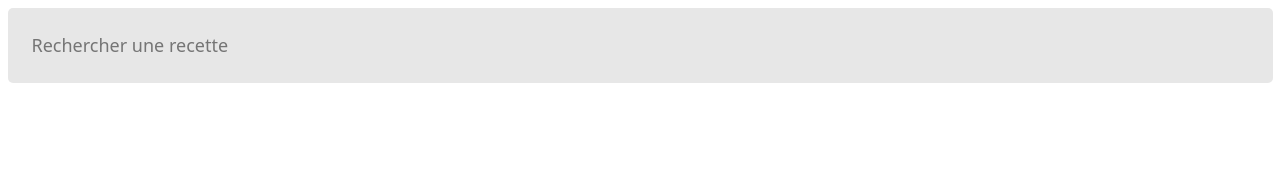
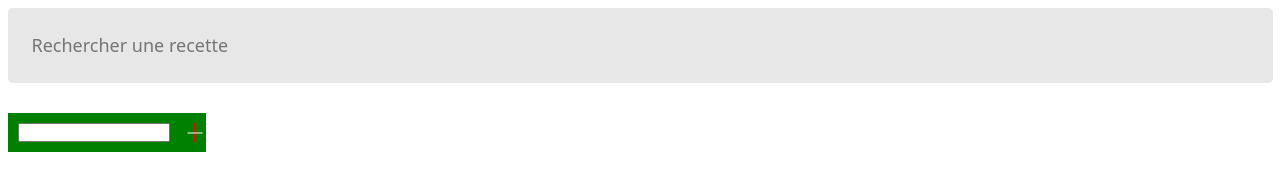
Before and after one commit to artveraa/Projet-7, a plain HTML site: page index.html in a window 1280 px wide. Shown: the part 145-336 px from the top of the page. Drawn offline with nearby package versions, Linux system fonts and the light colour scheme.

Commit message:
commencement select button

```diff
--- a/index.html
+++ b/index.html
@@ -28,5 +28,22 @@
     </div>
 </header>
 
+<main>
+    <div class="container-xxl">
+        <div class="row">
+            <div class="col-12 col-md-2">
+                <div class="select select__ingredients">
+                    <input type="text">
+                    <div class="icon-container">
+                        <div class="icon"></div>
+                    </div>
+                </div>
+            </div>
+            <div class="col-12 col-md-3"></div>
+            <div class="col-12 col-md-3"></div>
+        </div>
+    </div>
+</main>
+
 </body>
 </html>
--- a/scss/_style.scss
+++ b/scss/_style.scss
@@ -40,3 +40,33 @@
 		}
 	}
 }
+
+main {
+	.select {
+		display: flex;
+		justify-content: space-between;
+
+		&__ingredients {
+			background-color: green;
+			padding: 1rem;
+		}
+	}
+
+	.icon-container {
+		position: relative;
+		border: solid 1px red;
+
+		.icon {
+			&::before {
+				content: '';
+				position: absolute;
+				top: 50%;
+				left: 50%;
+				transform: translate(-50%, -50%);
+				width: 15px;
+				height: 1px;
+				background-color: #FFF;
+			}
+		}
+	}
+}
```
Also changed, not shown: style.css, 1 other file. Lines whose indentation alone changed are shown as unchanged.
